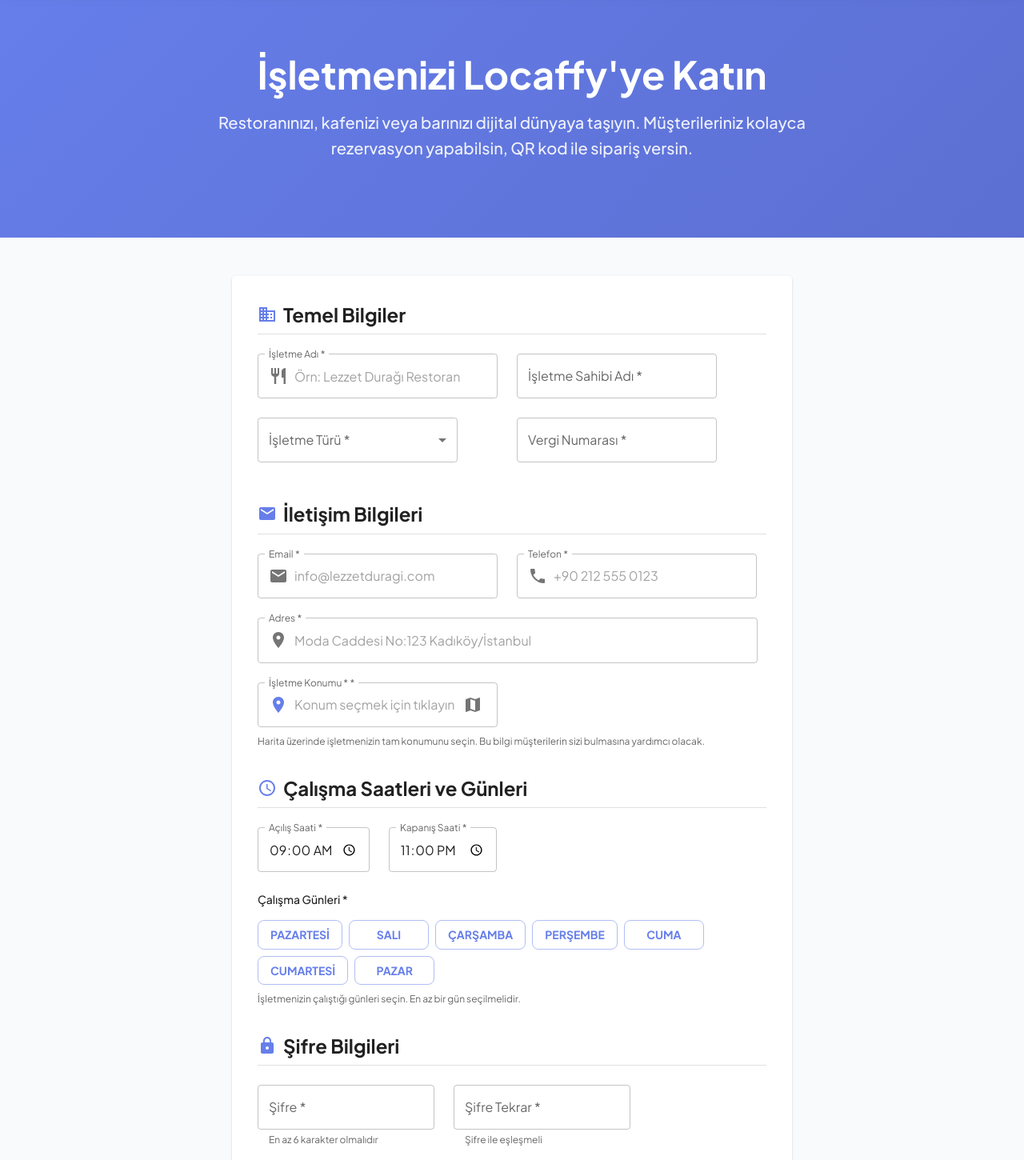
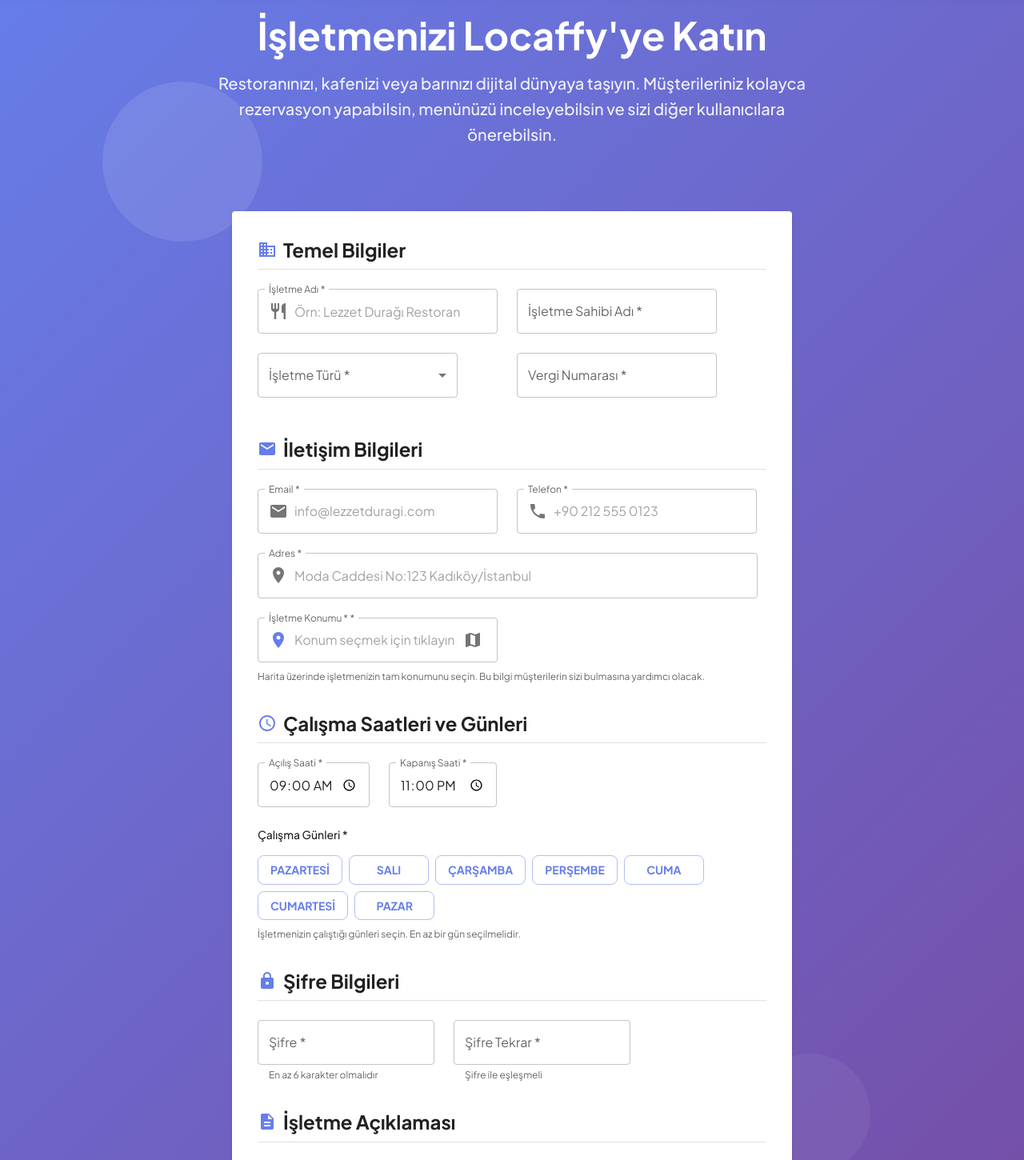
Before and after one commit to emrecaliskan1/locaffy-website, a React (Vite) app: page /business-application in a window 1280 px wide. Shown: the part 80-1530 px from the top of the page at 80% size. Built offline with nearby package versions, Linux system fonts and the light colour scheme.

Commit message:
Görsel iyileştirmeler ve arka plan animasyonları eklendi

```diff
--- a/src/pages/BusinessApplication.jsx
+++ b/src/pages/BusinessApplication.jsx
@@ -168,7 +168,44 @@
 
   if (submitSuccess) {
     return (
-      <Box sx={{ py: 10, background: '#f9fafb' }}>
+      <Box
+        sx={{
+          minHeight: '100vh',
+          background: 'linear-gradient(135deg, #667eea 0%, #764ba2 100%)',
+          display: 'flex',
+          alignItems: 'center',
+          justifyContent: 'center',
+          py: 4,
+          pt: 0,
+          mt: '-80px',
+          position: 'relative',
+          overflow: 'hidden'
+        }}
+      >
+        <Box
+          sx={{
+            position: 'absolute',
+            width: '200px',
+            height: '200px',
+            background: 'rgba(255, 255, 255, 0.1)',
+            borderRadius: '50%',
+            top: '10%',
+            left: '10%',
+            animation: 'float 6s ease-in-out infinite'
+          }}
+        />
+        <Box
+          sx={{
+            position: 'absolute',
+            width: '150px',
+            height: '150px',
+            background: 'rgba(255, 255, 255, 0.05)',
+            borderRadius: '50%',
+            bottom: '15%',
+            right: '15%',
+            animation: 'float 8s ease-in-out infinite reverse'
+          }}
+        />
         <Container maxWidth="md">
           <Card sx={{ textAlign: 'center', p: 4 }}>
             <CardContent>
@@ -203,9 +240,47 @@
   }
 
   return (
-    <>
-      <HeroSection variant="compact">
-        <Container maxWidth="lg">
+    <Box
+      sx={{
+        minHeight: '100vh',
+        background: 'linear-gradient(135deg, #667eea 0%, #764ba2 100%)',
+        display: 'flex',
+        flexDirection: 'column',
+        alignItems: 'center',
+        justifyContent: 'flex-start',
+        py: 4,
+        pt: 0,
+        mt: '-80px',
+        position: 'relative',
+        overflow: 'hidden'
+      }}
+    >
+      <Box
+        sx={{
+          position: 'absolute',
+          width: '200px',
+          height: '200px',
+          background: 'rgba(255, 255, 255, 0.1)',
+          borderRadius: '50%',
+          top: '10%',
+          left: '10%',
+          animation: 'float 6s ease-in-out infinite'
+        }}
+      />
+      <Box
+        sx={{
+          position: 'absolute',
+          width: '150px',
+          height: '150px',
+          background: 'rgba(255, 255, 255, 0.05)',
+          borderRadius: '50%',
+          bottom: '15%',
+          right: '15%',
+          animation: 'float 8s ease-in-out infinite reverse'
+        }}
+      />
+
+      <Container maxWidth="lg" sx={{ position: 'relative', zIndex: 1, mt: 12 }}>
         <motion.div
           initial="hidden"
           whileInView="visible"
@@ -229,19 +304,18 @@
             sx={{
               textAlign: 'center',
               color: 'rgba(255, 255, 255, 0.9)',
-                mb: 2,
+              mb: 4,
               maxWidth: '48rem',
               mx: 'auto'
             }}
           >
             Restoranınızı, kafenizi veya barınızı dijital dünyaya taşıyın.
-              Müşterileriniz kolayca rezervasyon yapabilsin, QR kod ile sipariş versin.
+            Müşterileriniz kolayca rezervasyon yapabilsin, menünüzü inceleyebilsin ve sizi diğer kullanıcılara önerebilsin.
           </Typography>
         </motion.div>
       </Container>
-      </HeroSection>
 
-      <Box sx={{ py: 6, background: '#f9fafb' }}>
+      <Box sx={{ py: 6, width: '100%', position: 'relative', zIndex: 1 }}>
         <Container maxWidth="lg">
 
         <Card sx={{ maxWidth: 700, mx: 'auto' }}>
@@ -543,7 +617,7 @@
         </Card>
         </Container>
       </Box>
-    </>
+    </Box>
   );
 }
 
```
Lines whose indentation alone changed are shown as unchanged.
